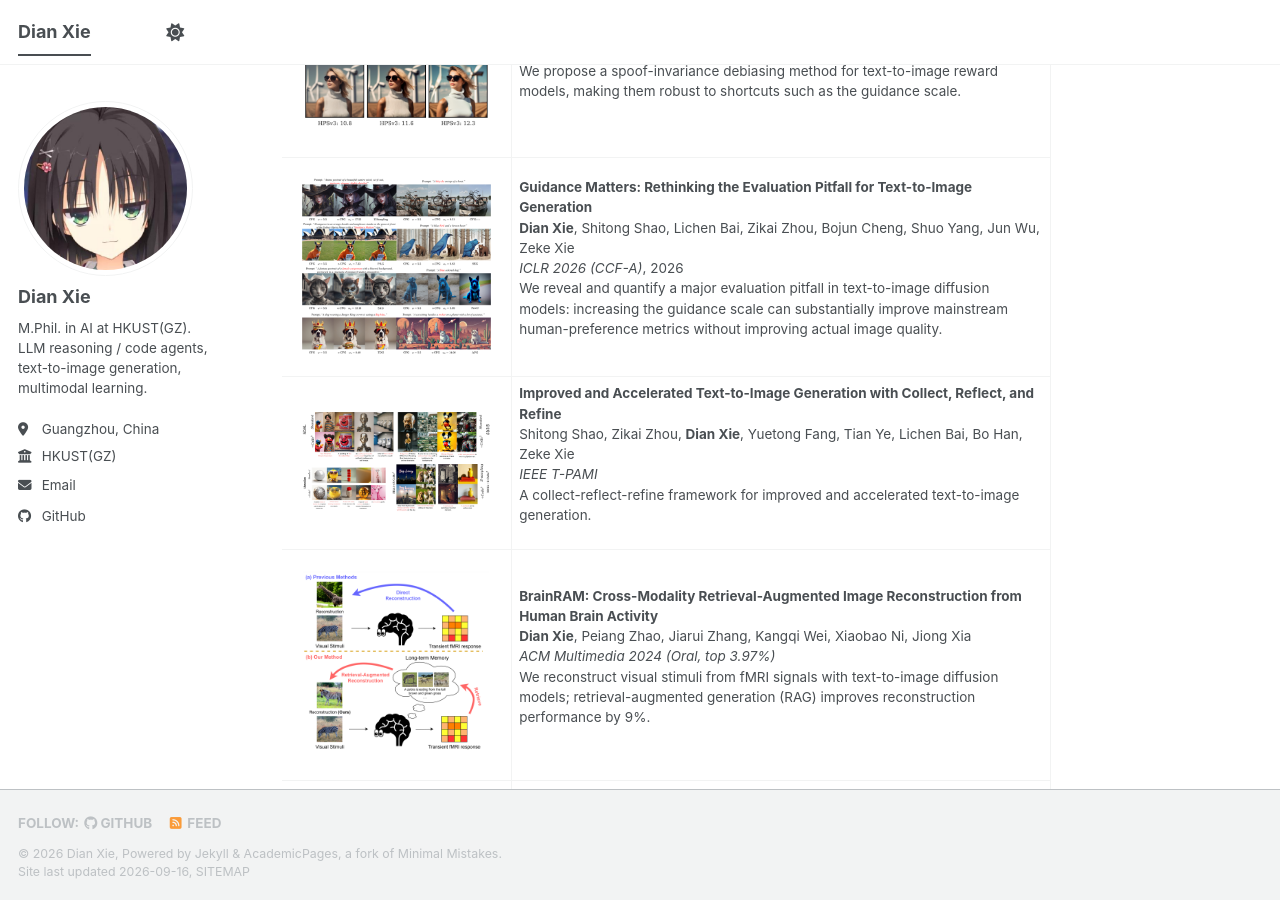
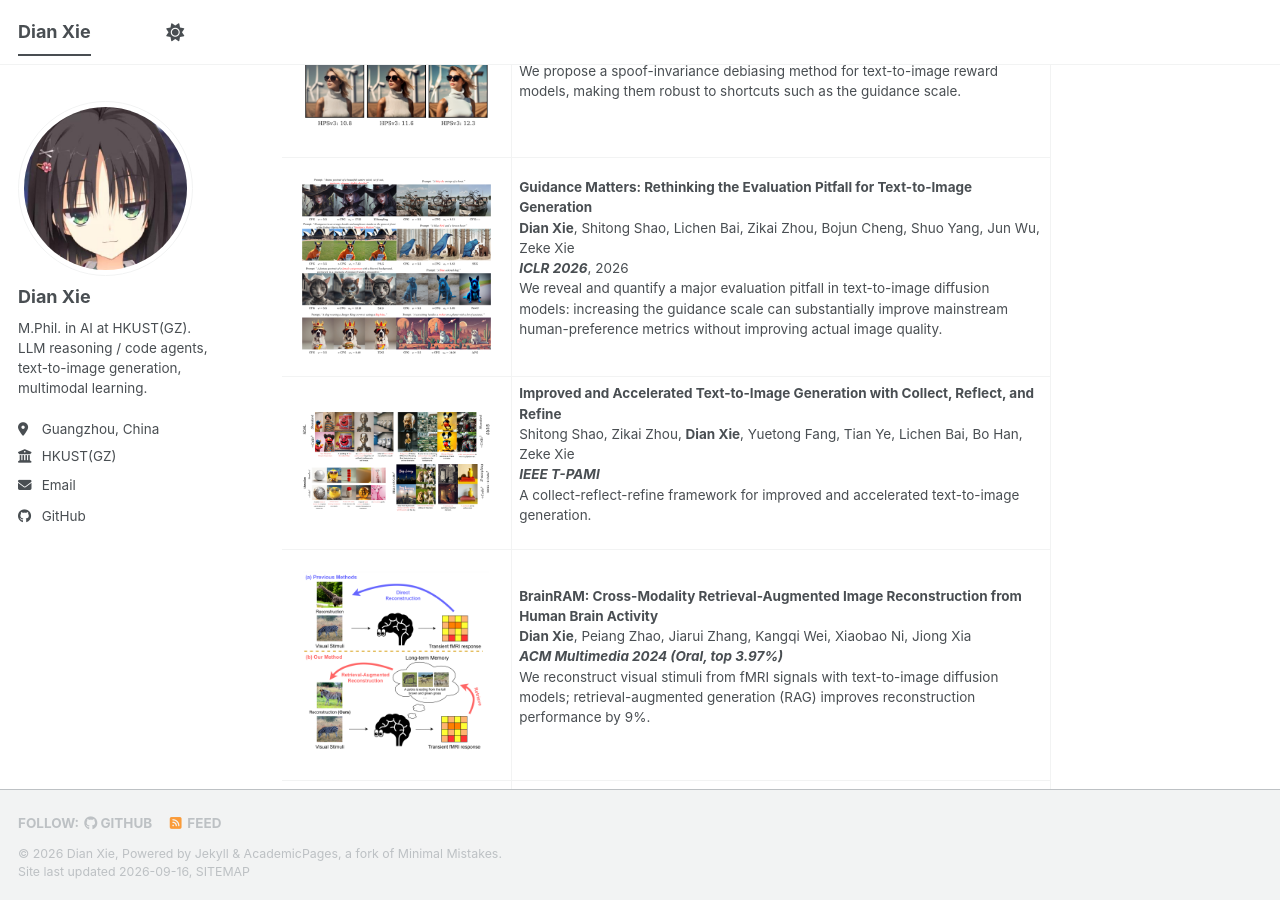
Before and after one commit to Maxwells-Ayakashi/maxwells-ayakashi.github.io, a Jekyll site: the page built from _pages/about.md, in a window 1280 px wide and 900 px high, scrolled down 932 px. Built offline with Jekyll 4.4.1, drawn with Linux system fonts in a browser that asks for light colours; a style sheet for code colours, icons or effects is not loaded.

Commit message:
Publications: bold all venues; drop (CCF-A) from ICLR

```diff
--- a/_pages/about.md
+++ b/_pages/about.md
@@ -29,35 +29,35 @@ My research interests lie in **LLM Reasoning / Code Agents**, **Text-to-Image Ge
 <td style="padding:20px;width:30%;max-width:30%" align="center"><img style="width:100%;max-width:100%" src="/images/pub-guidance-games.png" alt="Guidance Games the Judge" /></td>
 <td width="75%" valign="center"><strong>Guidance Games the Judge: Spoof-Invariance Debiasing for Shortcut-Resistant Text-to-Image Reward Models</strong><br />
 <b>Dian Xie</b>, Xiaowen Chu<br />
-<em>Submitted to AAAI 2027</em>, 2026<br />
+<strong><em>Submitted to AAAI 2027</em></strong>, 2026<br />
 <p>We propose a spoof-invariance debiasing method for text-to-image reward models, making them robust to shortcuts such as the guidance scale.</p></td>
 </tr>
 <tr>
 <td style="padding:20px;width:30%;max-width:30%" align="center"><img style="width:100%;max-width:100%" src="/images/pub-guidance-matters.png" alt="Guidance Matters" /></td>
 <td width="75%" valign="center"><strong>Guidance Matters: Rethinking the Evaluation Pitfall for Text-to-Image Generation</strong><br />
 <b>Dian Xie</b>, Shitong Shao, Lichen Bai, Zikai Zhou, Bojun Cheng, Shuo Yang, Jun Wu, Zeke Xie<br />
-<em>ICLR 2026 (CCF-A)</em>, 2026<br />
+<strong><em>ICLR 2026</em></strong>, 2026<br />
 <p>We reveal and quantify a major evaluation pitfall in text-to-image diffusion models: increasing the guidance scale can substantially improve mainstream human-preference metrics without improving actual image quality.</p></td>
 </tr>
 <tr>
 <td style="padding:20px;width:30%;max-width:30%" align="center"><img style="width:100%;max-width:100%" src="/images/pub-crr.png" alt="Collect, Reflect, and Refine" /></td>
 <td width="75%" valign="center"><strong>Improved and Accelerated Text-to-Image Generation with Collect, Reflect, and Refine</strong><br />
 Shitong Shao, Zikai Zhou, <b>Dian Xie</b>, Yuetong Fang, Tian Ye, Lichen Bai, Bo Han, Zeke Xie<br />
-<em>IEEE T-PAMI</em><br />
+<strong><em>IEEE T-PAMI</em></strong><br />
 <p>A collect-reflect-refine framework for improved and accelerated text-to-image generation.</p></td>
 </tr>
 <tr>
 <td style="padding:20px;width:30%;max-width:30%" align="center"><img style="width:100%;max-width:100%" src="/images/pub-brainram.png" alt="BrainRAM" /></td>
 <td width="75%" valign="center"><strong>BrainRAM: Cross-Modality Retrieval-Augmented Image Reconstruction from Human Brain Activity</strong><br />
 <b>Dian Xie</b>, Peiang Zhao, Jiarui Zhang, Kangqi Wei, Xiaobao Ni, Jiong Xia<br />
-<em>ACM Multimedia 2024 (Oral, top 3.97%)</em><br />
+<strong><em>ACM Multimedia 2024 (Oral, top 3.97%)</em></strong><br />
 <p>We reconstruct visual stimuli from fMRI signals with text-to-image diffusion models; retrieval-augmented generation (RAG) improves reconstruction performance by 9%.</p></td>
 </tr>
 <tr>
 <td style="padding:20px;width:30%;max-width:30%" align="center"><img style="width:100%;max-width:100%" src="/images/pub-lightness.png" alt="Lightness-aware Loss" /></td>
 <td width="75%" valign="center"><strong>A Lightness-aware Loss for Low-light Image Enhancement</strong><br />
 <b>Dian Xie</b>, Huajun Xing, Liangyu Chen, Shijie Hao<br />
-<em>Pattern Recognition Letters</em>, 2023<br />
+<strong><em>Pattern Recognition Letters</em></strong>, 2023<br />
 <p>A zero-reference, lightness-aware loss function that alleviates over-exposure in low-light image enhancement models.</p></td>
 </tr>
 </tbody>
```
